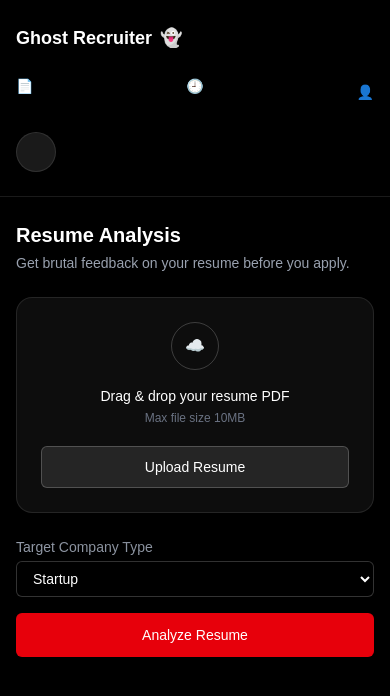
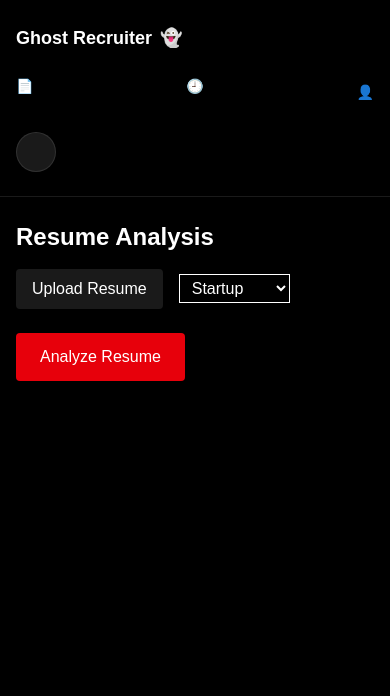
Before and after one commit to Smritijha45/ghost, a Next.js app: page /dashboard in a window 390 px wide. Shown: the top 696 px of the page. Built offline with nearby package versions, Linux system fonts and the light colour scheme.

Commit message:
api key handle

```diff
--- a/app/(marketing)/components/navbar/Navbar.tsx
+++ b/app/(marketing)/components/navbar/Navbar.tsx
@@ -6,7 +6,7 @@ export default function Navbar() {
     <nav className="fixed top-0 w-full z-50 bg-black/60 backdrop-blur-xl border-b border-white/10">
       <div className="max-w-7xl mx-auto px-6 py-5 grid grid-cols-3 items-center">
 
-        {/* Logo */}
+
         <div className="justify-self-start">
           <Link
             href="/"
@@ -16,7 +16,6 @@ export default function Navbar() {
           </Link>
         </div>
 
-        {/* Nav Links */}
         <div className="justify-self-center flex items-center gap-10 text-sm text-gray-400">
           <a
             href="#why-it-works"
@@ -38,7 +37,7 @@ export default function Navbar() {
           </Link>
         </div>
 
-        {/* CTA */}
+
         <div className="justify-self-end">
           <Link
             href="/dashboard"
--- /dev/null
+++ b/app/api/resume/analyze/route.ts
@@ -0,0 +1,47 @@
+import { NextResponse } from "next/server";
+import fs from "fs";
+import path from "path";
+import { extractTextFromPDF } from "@/lib/pdf";
+import { analyzeResumeWithGemini } from "@/lib/gemini";
+
+export async function POST(req: Request) {
+  try {
+    const formData = await req.formData();
+    const file = formData.get("resume") as File;
+    const companyType = formData.get("companyType") as string;
+
+    if (!file) {
+      return NextResponse.json(
+        { error: "Resume not uploaded" },
+        { status: 400 }
+      );
+    }
+
+    // Save resume locally
+    const bytes = await file.arrayBuffer();
+    const buffer = Buffer.from(bytes);
+
+    const uploadDir = path.join(process.cwd(), "uploads");
+    if (!fs.existsSync(uploadDir)) fs.mkdirSync(uploadDir);
+
+    const filePath = path.join(uploadDir, file.name);
+    fs.writeFileSync(filePath, buffer);
+
+    // Extract text from PDF
+    const resumeText = await extractTextFromPDF(buffer);
+
+    // Analyze with Gemini
+    const analysis = await analyzeResumeWithGemini(
+      resumeText,
+      companyType
+    );
+
+    return NextResponse.json({ analysis });
+  } catch (error) {
+    console.error(error);
+    return NextResponse.json(
+      { error: "Resume analysis failed" },
+      { status: 500 }
+    );
+  }
+}
--- a/app/dashboard/page.tsx
+++ b/app/dashboard/page.tsx
@@ -1,123 +1,83 @@
 "use client";
 
 import { useRef, useState } from "react";
+import { useRouter } from "next/navigation";
 
-export default function ResumeAnalysisPage() {
+export default function ResumePage() {
+  const router = useRouter();
+  const fileInputRef = useRef<HTMLInputElement>(null);
+  const [file, setFile] = useState<File | null>(null);
+  const [companyType, setCompanyType] = useState("Startup");
   const [loading, setLoading] = useState(false);
-  const [companyType, setCompanyType] = useState("Startup");
-  const fileInputRef = useRef<HTMLInputElement>(null);
+
+  const handleUpload = (e: React.ChangeEvent<HTMLInputElement>) => {
+    if (e.target.files?.[0]) {
+      setFile(e.target.files[0]);
+    }
+  };
+
+  const analyzeResume = async () => {
+    if (!file) return alert("Upload resume first");
+
+    setLoading(true);
+
+    const formData = new FormData();
+    formData.append("resume", file);
+    formData.append("companyType", companyType);
+
+    const res = await fetch("/api/resume/analyze", {
+      method: "POST",
+      body: formData,
+    });
+
+    const data = await res.json();
+
+    sessionStorage.setItem(
+      "resumeAnalysis",
+      JSON.stringify(data.analysis)
+    );
+
+    setLoading(false);
+    router.push("/dashboard/resume/result");
+  };
 
   return (
-    <>
-      {/* Heading */}
-      <h2 className="text-xl sm:text-2xl font-semibold text-white">
-        Resume Analysis
-      </h2>
-      <p className="mt-1 text-sm sm:text-base text-gray-400">
-        Get brutal feedback on your resume before you apply.
-      </p>
+    <div className="text-white">
+      <h2 className="text-2xl font-semibold">Resume Analysis</h2>
 
-      {/* Upload Box */}
-      <div className="mt-6 md:mt-8 border border-white/10 rounded-2xl bg-white/5 backdrop-blur-xl p-6 sm:p-8 md:p-10 text-center shadow-[0_20px_60px_-20px_rgba(0,0,0,0.8)]">
-        <div className="mx-auto mb-4 h-12 w-12 md:h-14 md:w-14 rounded-full border border-white/20 flex items-center justify-center text-red-400">
-          ☁️
-        </div>
-
-        <p className="font-medium text-white text-sm sm:text-base">
-          Drag & drop your resume PDF
-        </p>
-        <p className="text-xs text-gray-500 mt-1">
-          Max file size 10MB
-        </p>
-
-        {/* Hidden file input */}
       <input
         ref={fileInputRef}
         type="file"
         accept=".pdf"
         className="hidden"
+        onChange={handleUpload}
       />
 
       <button
         onClick={() => fileInputRef.current?.click()}
-          className="
-            mt-5
-            px-5 py-2.5
-            rounded-md
-            text-sm
-            font-medium
-            bg-white/10
-            border border-white/20
-            text-white
-            hover:border-red-500/40
-            hover:text-red-400
-            transition
-            w-full sm:w-auto
-          "
+        className="mt-4 px-4 py-2 bg-white/10 rounded"
       >
         Upload Resume
       </button>
-      </div>
 
-      {/* Actions */}
-      <div className="mt-6 flex flex-col sm:flex-row sm:items-center gap-4 sm:gap-6">
-        <div>
-          <label className="block text-sm text-gray-400 mb-1">
-            Target Company Type
-          </label>
       <select
         value={companyType}
         onChange={(e) => setCompanyType(e.target.value)}
-            className="
-              bg-black
-              border border-white/20
-              rounded-md
-              px-3 py-2
-              text-sm
-              text-white
-              focus:outline-none
-              focus:border-red-500/50
-              w-full sm:w-auto
-            "
+        className="ml-4 bg-black border px-2 py-1"
       >
         <option>Startup</option>
         <option>Mid-size</option>
         <option>Enterprise</option>
       </select>
-        </div>
 
       <button
-          onClick={() => setLoading(true)}
-          className="
-            sm:ml-auto
-            bg-red-600
-            hover:bg-red-700
-            text-white
-            px-6 py-3
-            rounded-md
-            text-sm
-            font-medium
-            transition
-            w-full sm:w-auto
-          "
+        onClick={analyzeResume}
+        className="block mt-6 bg-red-600 px-6 py-3 rounded"
       >
         Analyze Resume
       </button>
+
+      {loading && <p className="mt-4">Recruiter reviewing resume...</p>}
     </div>
-
-      {/* Loading */}
-      {loading && (
-        <div className="mt-6 md:mt-8 bg-white/5 backdrop-blur-xl border border-white/10 rounded-xl p-4">
-          <div className="flex items-center gap-3 text-sm text-gray-300">
-            <span className="animate-spin">⏳</span>
-            Recruiter is reviewing your resume...
-          </div>
-
-          <div className="mt-3 h-1 bg-white/10 rounded overflow-hidden">
-            <div className="h-1 w-1/3 bg-red-500 rounded animate-pulse" />
-          </div>
-        </div>
-      )}
-    </>
   );
 }
--- /dev/null
+++ b/app/dashboard/resume/page.tsx
@@ -0,0 +1,20 @@
+"use client";
+
+export default function ResumeResultPage() {
+  const analysis =
+    typeof window !== "undefined"
+      ? sessionStorage.getItem("resumeAnalysis")
+      : null;
+
+  return (
+    <div className="max-w-4xl mx-auto text-white p-6">
+      <h1 className="text-2xl font-bold mb-4">
+        Resume Feedback
+      </h1>
+
+      <pre className="bg-white/5 p-6 rounded-lg whitespace-pre-wrap">
+        {analysis || "No analysis found"}
+      </pre>
+    </div>
+  );
+}
--- /dev/null
+++ b/lib/gemini.ts
@@ -0,0 +1,46 @@
+export async function analyzeResumeWithGemini(
+  resumeText: string,
+  companyType: string
+) {
+  const response = await fetch(
+    `https://generativelanguage.googleapis.com/v1beta/models/gemini-pro:generateContent?key=${process.env.GEMINI_API_KEY}`,
+    {
+      method: "POST",
+      headers: {
+        "Content-Type": "application/json",
+      },
+      body: JSON.stringify({
+        contents: [
+          {
+            parts: [
+              {
+                text: `
+You are a brutally honest tech recruiter.
+
+Analyze this resume for a ${companyType} company.
+
+Return:
+1. Major problems
+2. Missing sections
+3. Bad wording
+4. Recruiter red flags
+5. Actionable improvements
+
+Resume:
+${resumeText}
+                `,
+              },
+            ],
+          },
+        ],
+      }),
+    }
+  );
+
+  const data = await response.json();
+
+  return (
+    data?.candidates?.[0]?.content?.parts?.[0]?.text ||
+    "No feedback generated."
+  );
+}
--- /dev/null
+++ b/lib/pdf.ts
@@ -0,0 +1,6 @@
+const pdfParse = require("pdf-parse");
+
+export async function extractTextFromPDF(buffer: Buffer) {
+  const data = await pdfParse(buffer);
+  return data.text;
+}
--- a/package.json
+++ b/package.json
@@ -11,12 +11,14 @@
   "dependencies": {
     "lucide-react": "^0.563.0",
     "next": "16.1.6",
+    "pdf-parse": "^2.4.5",
     "react": "19.2.3",
     "react-dom": "19.2.3"
   },
   "devDependencies": {
     "@tailwindcss/postcss": "^4",
     "@types/node": "^20",
+    "@types/pdf-parse": "^1.1.5",
     "@types/react": "^19",
     "@types/react-dom": "^19",
     "eslint": "^9",
```
Also changed, not shown: lib/constants.ts (added), 2 other files (tests, documents, lock files or other folders). Lines whose indentation alone changed are shown as unchanged.
